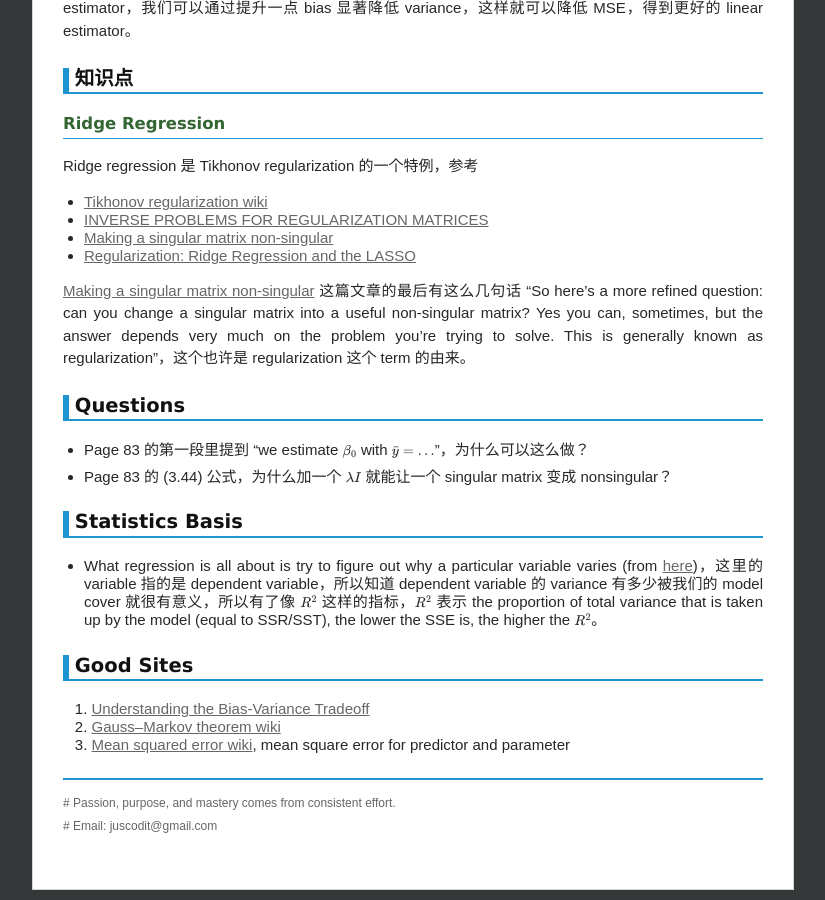
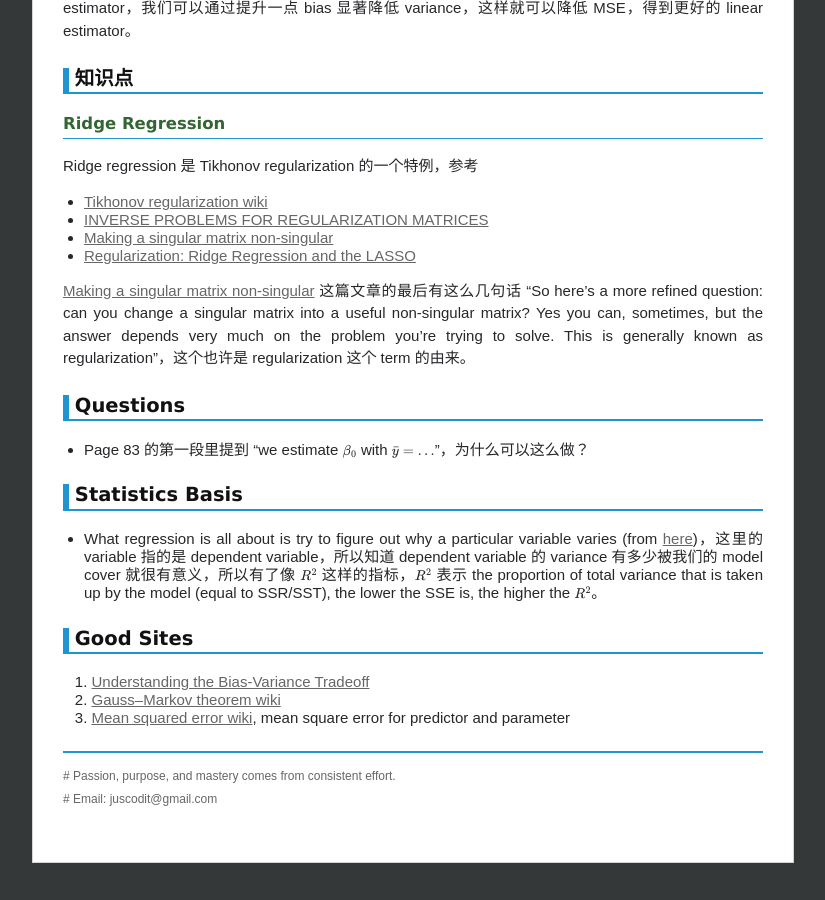
Before and after one commit to chenrushan/chenrushan.github.io, a Jekyll site: the page built from _posts/2014-04-28-esl-note.markdown, in a window 1280 px wide and 900 px high, scrolled down 4891 px. Shown: the whole window, without its empty margins (227-1052 px from the left). Built offline with Jekyll 4.4.1, drawn with Linux system fonts in a browser that asks for light colours; Markdown is read by kramdown in place of the engine named in the settings; formulas are drawn with MathJax 3; after the commit the page ends 5764 px from its top, so only the background shows below that.

Commit message:
[esl]: update

```diff
--- a/_posts/2014-04-28-esl-note.markdown
+++ b/_posts/2014-04-28-esl-note.markdown
@@ -234,8 +234,6 @@ Ridge regression 是 Tikhonov regularization 的一个特例，参考
 
 * Page 83 的第一段里提到 "we estimate $\beta\_0$ with $\bar{y} = ...$"，为什么可以这么做？
 
-* Page 83 的 (3.44) 公式，为什么加一个 $\lambda I$ 就能让一个 singular matrix 变成 nonsingular？
-
 ### Statistics Basis
 
 * What regression is all about is try to figure out why a particular variable varies (from [here](https://www.youtube.com/watch?v=aq8VU5KLmkY))，这里的 variable 指的是 dependent variable，所以知道 dependent variable 的 variance 有多少被我们的 model cover 就很有意义，所以有了像 $R^2$ 这样的指标，$R^2$ 表示 the proportion of total variance that is taken up by the model (equal to SSR/SST), the lower the SSE is, the higher the $R^2$。
```
